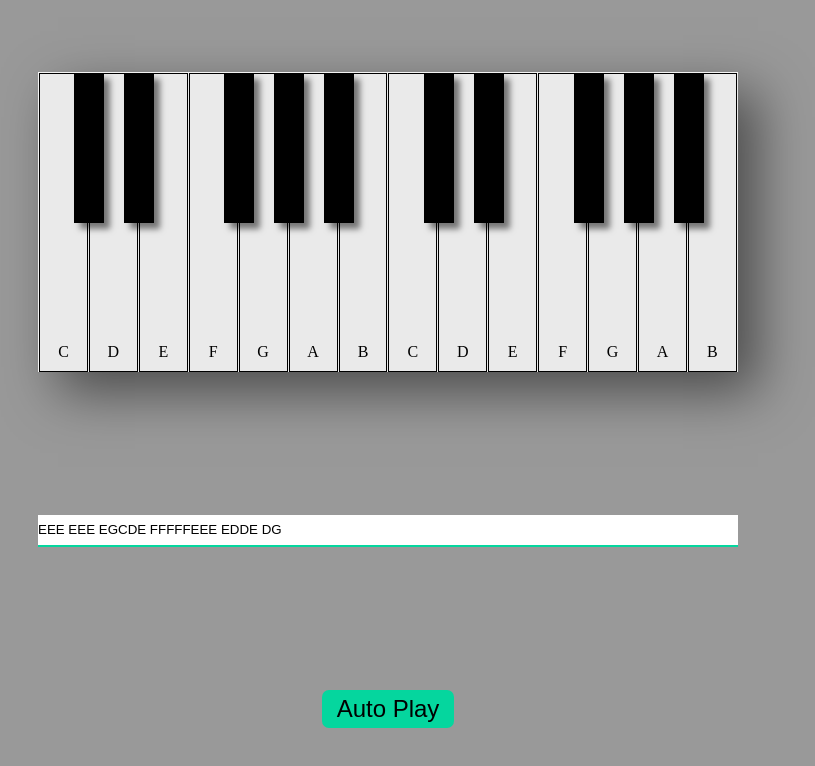
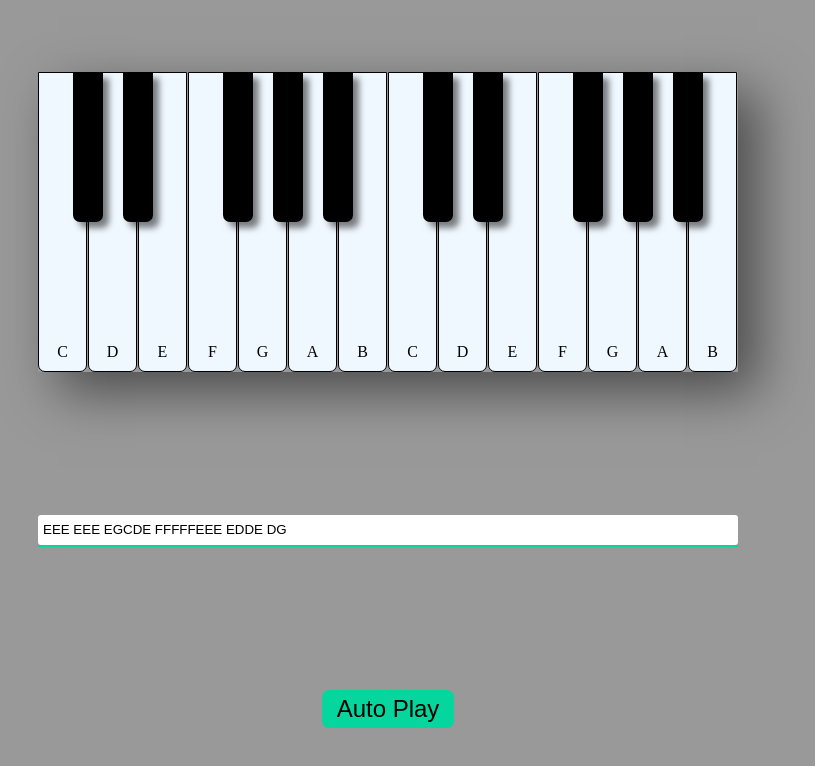
Before and after one commit to ajarek/synthesizer, a plain HTML site: page index.html in a window 1280 px wide. Shown: the whole page, without its empty margins (252-1067 px from the left). Drawn offline with nearby package versions, Linux system fonts and the light colour scheme.

Commit message:
code change

```diff
--- a/style.css
+++ b/style.css
@@ -15,11 +15,8 @@ body{
     position: relative;
     width: 700px;
     height: 300px;
-    background: rgba(255,255,255,0.8);
+    background: transparent;
     box-shadow: 20px 20px 50px rgba(0,0,0,0.5);
-    border-top: 1px solid   rgba(255,255,255,0.5);
-    border-left: 1px solid   rgba(255,255,255,0.5);
-    -webkit-backdrop-filter:bluar(5px);
     display: flex;
 }
 .white{
@@ -34,6 +31,9 @@ body{
     margin-right: 1px;
     cursor: pointer;
     user-select: none;
+    border-bottom-left-radius: 7px;
+    border-bottom-right-radius:7px ;
+    background-color: aliceblue;
 }
 .black{
     position: absolute;
@@ -43,8 +43,10 @@ body{
     height: 150px;
     background-color: black;
     box-shadow: 6px 6px 6px rgba(0,0,0,0.5);
-
-}.white:hover,.black:hover{
+    border-bottom-left-radius: 7px;
+    border-bottom-right-radius:7px ;
+}
+.white:hover,.black:hover{
     transform: scale(0.97);
 }
 .inp{
@@ -58,6 +60,8 @@ body{
     width: 100%;
     height: 30px;
     border: none;
+    padding-left:5px ;
+    border-radius: 3px;
 
 }
 .btn button{
```
